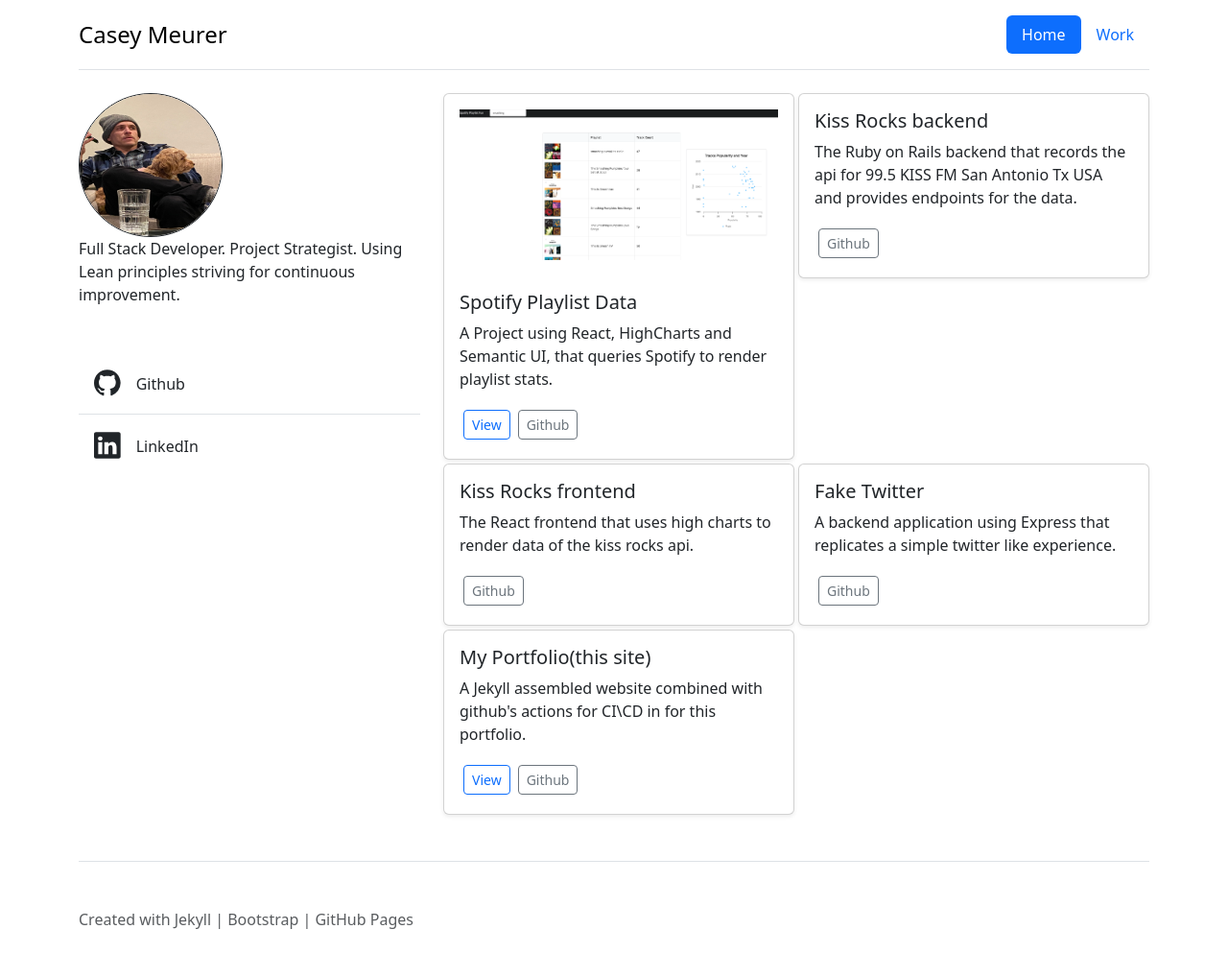
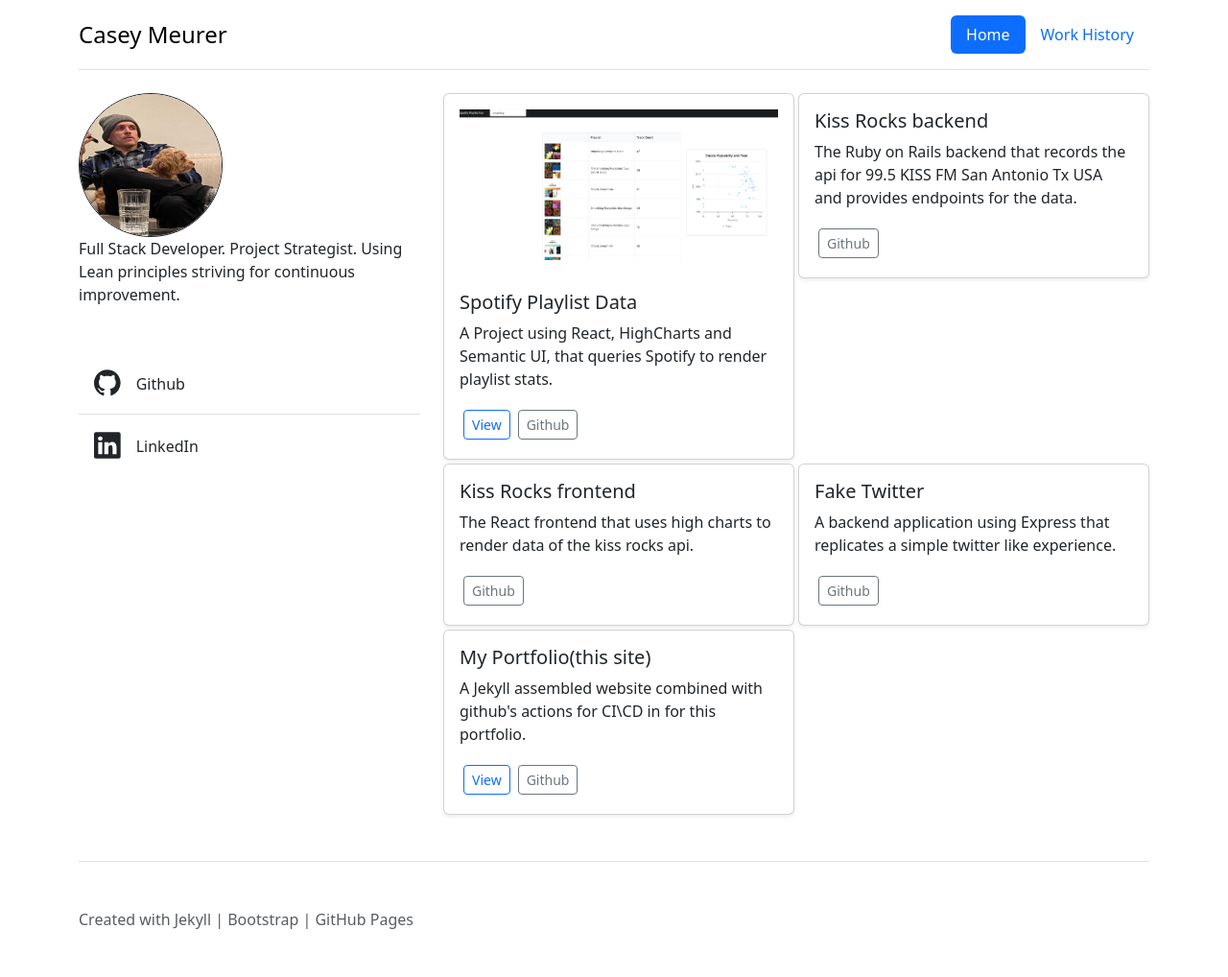
Before and after one commit to Meerkat81/my_portfolio, a Jekyll site: the page built from index.html, in a window 1280 px wide. Shown: the whole page at 96% size. Built offline with Jekyll 4.4.1, drawn with Linux system fonts in a browser that asks for light colours.

Commit message:
remove things

```diff
--- a/_data/navigation.yml
+++ b/_data/navigation.yml
@@ -2,6 +2,6 @@
   url: /index
   order: 1
 
-- title: Work
+- title: Work History
   url: /work
   order: 2
```
